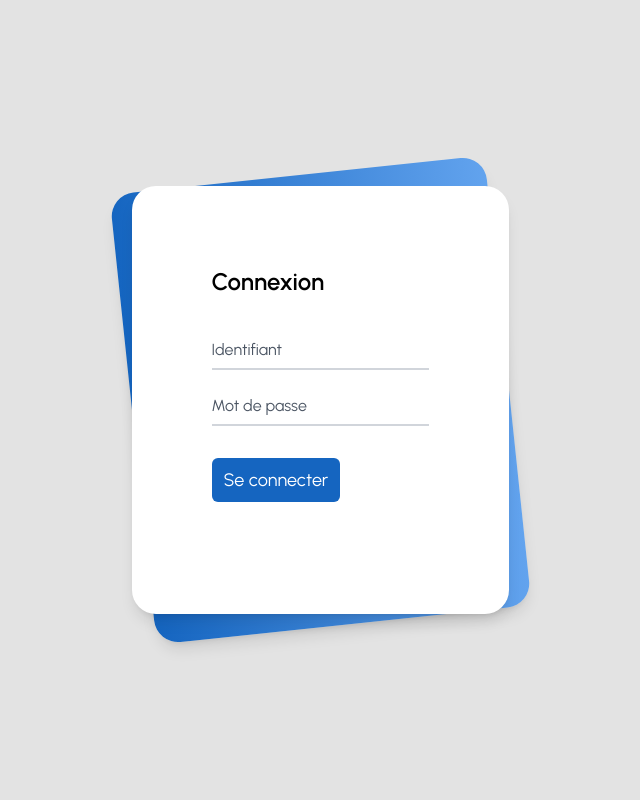
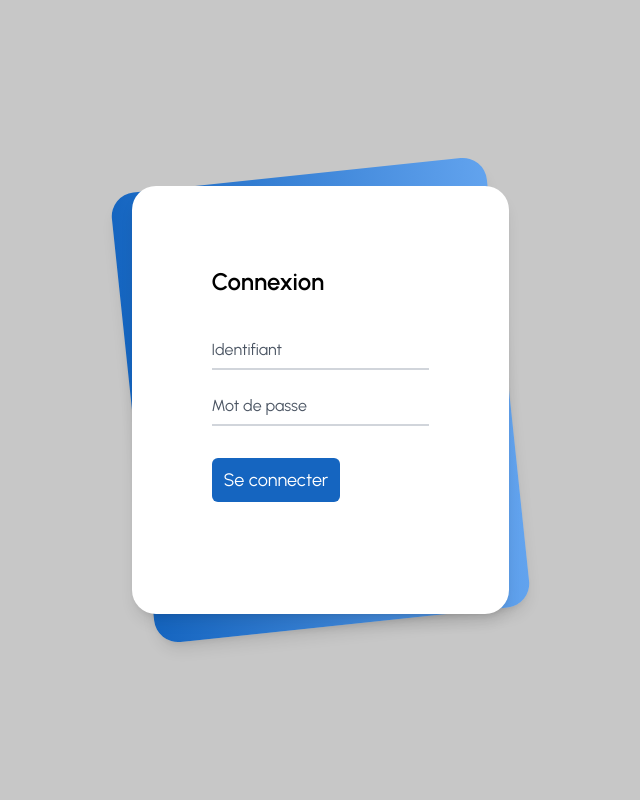
Before and after one commit to CarteSD/expenergie, a PHP site: template src/templates/login.twig in a window 1280 px wide. Shown: the whole page, without its empty margins (320-960 px from the left). Run offline with PHP 8.4, Linux system fonts and the light colour scheme; the template is opened without the code that fills it, so the values that code supplies are empty; style sheets or scripts are compiled from the project's sources; some libraries are stand-ins or nearby versions.

Commit message:
:lipstick: Accentuation du `platinum` de fond

```diff
--- a/src/templates/login.twig
+++ b/src/templates/login.twig
@@ -9,7 +9,7 @@
     <title>Connexion au panel | Expenergie</title>
 </head>
 <body>
-<div class="min-h-screen bg-platinum-base py-6 flex flex-col justify-center sm:py-12 font-serif">
+<div class="min-h-screen bg-platinum-1 py-6 flex flex-col justify-center sm:py-12 font-serif">
     <div class="relative py-3 sm:max-w-xl sm:mx-auto">
         <div class="absolute inset-0 bg-gradient-to-r from-blue-techno-base to-blue-techno-200 shadow-lg transform -skew-y-6 sm:skew-y-0 sm:-rotate-6 sm:rounded-3xl">
         </div>
```
